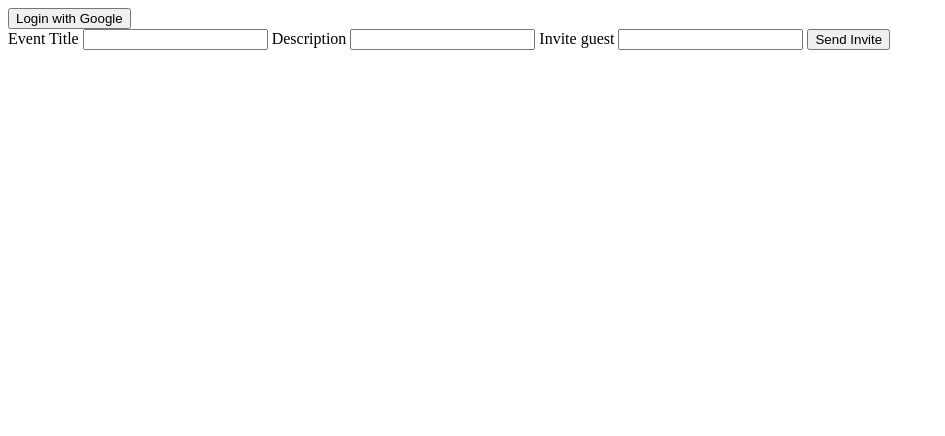
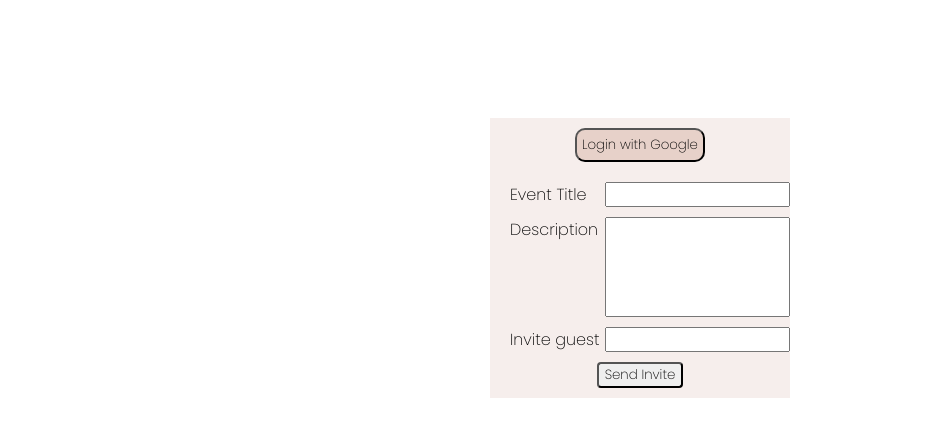
Before and after one commit to AndieC/schedule-me, a website: page public/index.html in a window 1280 px wide. Shown: the whole page, without its empty margins (0-945 px from the left). Drawn offline with Linux system fonts and the light colour scheme.

Commit message:
Adds css styling to form

```diff
--- a/public/index.html
+++ b/public/index.html
@@ -3,30 +3,39 @@
     <head>
         <meta charset="utf-8">
         <meta http-equiv="X-UA-Compatible" content="IE=edge">
-        <title></title>
+        <title>Google Calendar Event</title>
         <meta name="description" content="">
         <meta name="viewport" content="width=device-width, initial-scale=1">
-        <link rel="stylesheet" href="">
+        <link rel="stylesheet" href="style.css">
+        <link rel="preconnect" href="https://fonts.googleapis.com">
+        <link rel="preconnect" href="https://fonts.gstatic.com" crossorigin>
+        <link href="https://fonts.googleapis.com/css2?family=Poppins:wght@200&display=swap" rel="stylesheet">
     </head>
-    <body>
-        <div class="form">
-            <!-- insert route for google auth -->
-            <form action="/google" method="get">
-                <button type="submit" class="googleauth">
+    <body class="container">
+        <form action="/google" method="get" class="auth-form">
+            <div class="google-auth">
+                <button type="submit" class="login-button">
                     Login with Google
                 </button>
-            </form>
-            <!-- insert route to submit for -->
-            <form action="" method="post">
+            </div>
+        </form>
+        <form action="" method="post" class="create-event">
+            <div class="flex-input">
                 <label for="event title">Event Title</label>
                 <input type="text" name="title">
+            </div>
+            <div class="flex-input event-description">
                 <label for="event description">Description</label>
                 <input type="text" name="description">
+            </div>
+            <div class="flex-input">
                 <label for="attendee email">Invite guest</label>
                 <input type="text" name="email">
-                <button type="submit" class="form submit">Send Invite</button>
-            </form>
-        </div>
+            </div>
+            <div class="flex-input invite-button">
+                <button type="submit" class="form-submit">Send Invite</button>
+            </div>
+        </form>
         <script src="" async defer></script>
     </body>
 </html>
--- /dev/null
+++ b/public/style.css
@@ -0,0 +1,61 @@
+.container {
+    height: 500px;
+    background-color: white;
+    display: flex;
+    flex-direction: column;
+    justify-content: center;
+    align-items: center;
+    font-family: 'Poppins', sans-serif;
+}
+
+.auth-form {
+    width: 300px;
+    background-color: rgb(243, 231, 228, 0.7);
+}
+
+.google-auth {
+    display: flex;
+    justify-content: center;
+    align-items: center;
+}
+
+.login-button {
+    margin: 10px;
+    padding: 5px;
+    background-color: #E7D1C9;
+    border-radius: 10px;
+    font-family: 'Poppins', sans-serif;
+}
+.login-button:hover {
+    background-color: #D0B49F;
+}
+.create-event {
+    width: 300px;
+    background-color: rgb(243, 231, 228, 0.7);
+}
+
+.flex-input {
+    display: flex;
+    flex-direction: row;
+    margin-top: 10px;
+    margin-bottom: 10px;
+}
+
+.flex-input.event-description {
+    min-height: 100px;
+}
+
+.form-submit {
+    border-radius: 4px;
+    font-family: 'Poppins', sans-serif;
+}
+
+.flex-input.invite-button {
+    display: flex;
+    justify-content: center;
+}
+
+label {
+    flex-basis: 100px;
+    margin-left: 20px;
+}
```
